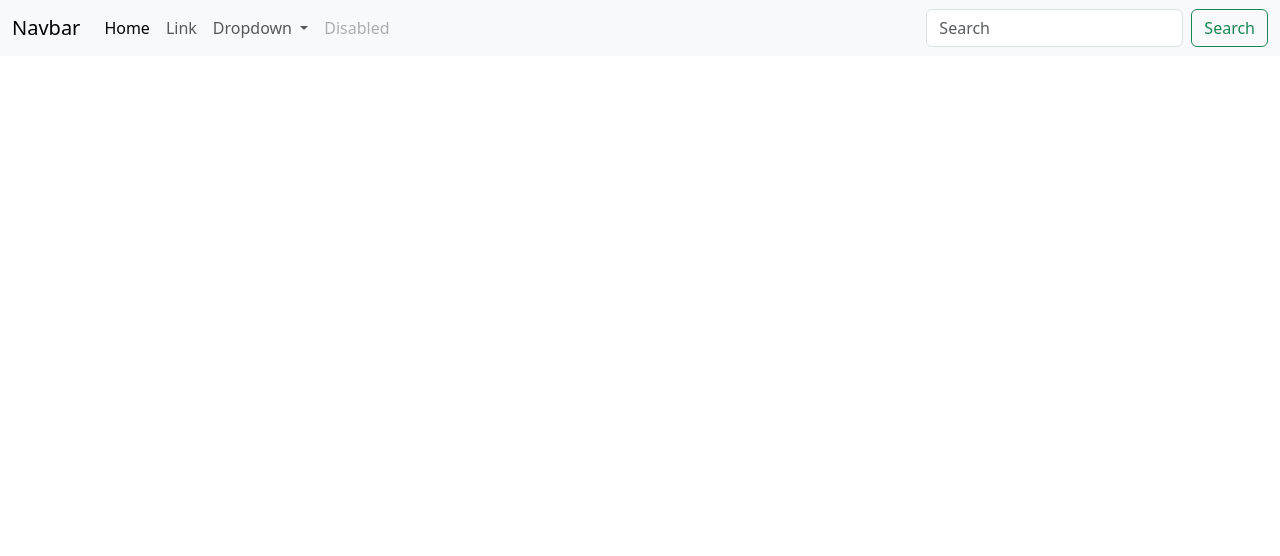
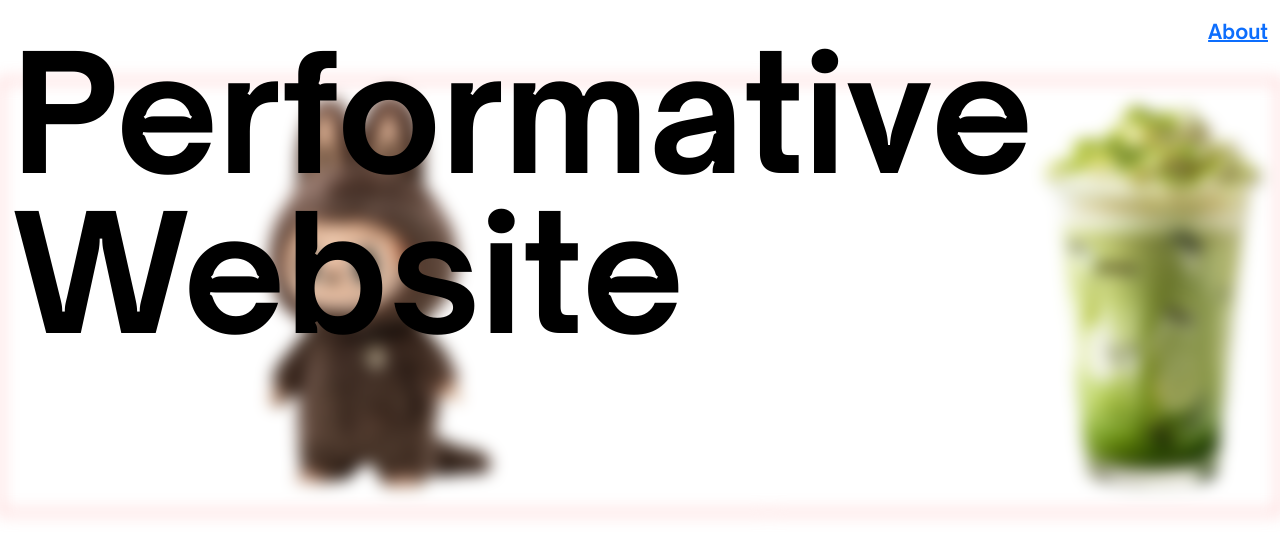
Before and after one commit to Riyu1013/PerformativeHub-1.0, a plain HTML site: page index.html in a window 1280 px wide. Drawn offline with nearby package versions, Linux system fonts and the light colour scheme.

Commit message:
:feat Added Hero Page

```diff
--- a/index.html
+++ b/index.html
@@ -15,41 +15,88 @@
     <title>Performative Male</title>
 </head>
 <body>
-<nav class="navbar navbar-expand-lg bg-body-tertiary">
+<nav class="navbar navbar-expand-lg bg-body" id="my-nav">
   <div class="container-fluid">
-    <a class="navbar-brand" href="#">Navbar</a>
-    <button class="navbar-toggler" type="button" data-bs-toggle="collapse" data-bs-target="#navbarSupportedContent" aria-controls="navbarSupportedContent" aria-expanded="false" aria-label="Toggle navigation">
-      <span class="navbar-toggler-icon"></span>
-    </button>
-    <div class="collapse navbar-collapse" id="navbarSupportedContent">
-      <ul class="navbar-nav me-auto mb-2 mb-lg-0">
-        <li class="nav-item">
-          <a class="nav-link active" aria-current="page" href="#">Home</a>
-        </li>
-        <li class="nav-item">
-          <a class="nav-link" href="#">Link</a>
-        </li>
-        <li class="nav-item dropdown">
-          <a class="nav-link dropdown-toggle" href="#" role="button" data-bs-toggle="dropdown" aria-expanded="false">
-            Dropdown
-          </a>
-          <ul class="dropdown-menu">
-            <li><a class="dropdown-item" href="#">Action</a></li>
-            <li><a class="dropdown-item" href="#">Another action</a></li>
-            <li><hr class="dropdown-divider"></li>
-            <li><a class="dropdown-item" href="#">Something else here</a></li>
-          </ul>
-        </li>
-        <li class="nav-item">
-          <a class="nav-link disabled" aria-disabled="true">Disabled</a>
-        </li>
-      </ul>
-      <form class="d-flex" role="search">
-        <input class="form-control me-2" type="search" placeholder="Search" aria-label="Search"/>
-        <button class="btn btn-outline-success" type="submit">Search</button>
-      </form>
+    <div class="brand-wrapper">
+      <a class="navbar-brand" id="hero-text" href="#">Performative <br> Website</a>
+    </div>
+    <div class="nav-item">
+      <a class="justify-content-end fs-5" href="">About</a>
     </div>
   </div>
 </nav>
+
+<div id="main-content">
+  <div class="my-carousel">
+    <div class="item"><img src="media/labubu-1.png" alt="" id="my-image"></div>
+    <div class="item"><img src="media/matcha-1.png" alt="" id="my-image"></div>
+    <div class="item"><img src="media/walkman-1.png" alt="" id="my-image"></div>
+    <div class="item"><img src="media/poster-1.png" alt="" id="my-image"></div>
+  </div>
+</div>
+
+<script>
+// Scroll-drag infinite carousel ChatGPT
+  const slider = document.querySelector('.my-carousel');
+  let isDown = false;
+  let startX;
+  let scrollLeft;
+
+  // Duplicate items once on load for infinite effect
+  slider.innerHTML += slider.innerHTML;
+  slider.addEventListener('dragstart', (e) => e.preventDefault());
+  const startDragging = (e) => {
+    isDown = true;
+    slider.classList.add('active');
+    startX = e.pageX - slider.offsetLeft;
+    scrollLeft = slider.scrollLeft;
+  }
+
+  const stopDragging = () => {
+    isDown = false;
+  }
+
+  // Drag to scroll
+  const move = (e) => {
+    if(!isDown) return;
+    e.preventDefault();
+    const x = e.pageX - slider.offsetLeft;
+    const walk = (x - startX) * 1.2;
+    slider.scrollLeft = scrollLeft - walk;
+
+    const width = slider.scrollWidth / 2;
+
+    // If scrolling reaches the duplicated end → jump to original
+    if (slider.scrollLeft >= width) {
+      slider.scrollLeft -= width;
+    }
+    if (slider.scrollLeft <= 0) {
+      slider.scrollLeft += width;
+    }
+  }
+
+  // Listeners
+  slider.addEventListener('mousedown', startDragging);
+  slider.addEventListener('mouseleave', stopDragging);
+  slider.addEventListener('mouseup', stopDragging);
+  slider.addEventListener('mousemove', move);
+  // Add the event listeners
+  slider.addEventListener('mousemove', move, false);
+  slider.addEventListener('mousedown', startDragging, false);
+  slider.addEventListener('mouseup', stopDragging, false);
+  slider.addEventListener('mouseleave', stopDragging, false);
+
+
+  const hero = document.getElementById("hero-text");
+  const main = document.getElementById("main-content");
+
+  // Initially blur everything except hero
+  main.classList.add("blur");
+
+  main.addEventListener("click", () => {
+    hero.classList.add("shrink");
+    main.classList.remove("blur");
+  });
+</script>
 </body>
 </html>
--- a/styles.css
+++ b/styles.css
@@ -0,0 +1,89 @@
+@font-face {
+    font-family: 'OpenSauceRegular';
+    src: url(fonts/OpenSauceSans-Regular.ttf);
+}
+@font-face {
+    font-family: 'OpenSauceBold';
+    src: url(fonts/OpenSauceSans-Bold.ttf);
+}
+
+.navbar-brand, a{
+    font-family: 'OpenSauceBold';
+    font-size: 2rem;
+    line-height: 100%;
+}
+.nav-item{
+    padding-top: 1%;
+    margin-left: auto;
+    align-self: flex-start; /* About stays at the top too */
+}
+.container-fluid{
+    display: flex;
+    align-items: flex-start;
+}
+
+.brand-wrapper {
+  position: relative;       /* keeps navbar height intact */
+  height: 2.5rem;           /* same as navbar height */
+  overflow: visible;         /* allow the huge text to overflow */
+}
+
+#hero-text {
+  position: absolute;
+  top: 0;
+  left: 0;
+  font-size: 2rem;             /* base font size */
+  transform: scale(5);         /* initial huge size */
+  transform-origin: left top;
+  z-index: 100;
+  transition: transform 0.7s ease;
+  pointer-events: auto;         /* allow clicks */
+}
+
+/* When clicked / shrunk */
+#hero-text.shrink {
+  transform: scale(1);          /* shrink to normal size */
+}
+
+/* Blurred content */
+#main-content.blur {
+  filter: blur(8px);
+  transition: filter 0.8s ease-in-out;
+}
+
+#main-content{
+    transition: filter 0.8s ease-in-out;
+}
+
+.my-carousel{
+  margin-top:1.5em;
+  height: 100%;
+  border: 1px solid red;
+  display: flex;
+  overflow-x: scroll;
+  scroll-behavior: auto;
+  white-space: nowrap;
+  gap: -5em;
+}
+
+.my-carousel::-webkit-scrollbar{
+    display: none;
+}
+.my-carousel{
+    scrollbar-width: none;
+}
+.my-carousel .item img{
+    width: 100%;
+    height: 50%;
+    object-fit: cover;
+}
+
+.my-carousel .item{
+    width: 60%;
+    height: 70%;
+  /* line-height: 100px; */
+  text-align: center;
+  background-color: white;
+  margin-right: 2px;
+  flex-shrink: 0;
+}
```
Also changed, not shown: fonts/OpenSauceSans-Bold.ttf (added), fonts/OpenSauceSans-Regular.ttf (added), media/labubu-1.png (added), media/matcha-1.png (added), media/poster-1.png (added), media/walkman-1.png (added).
